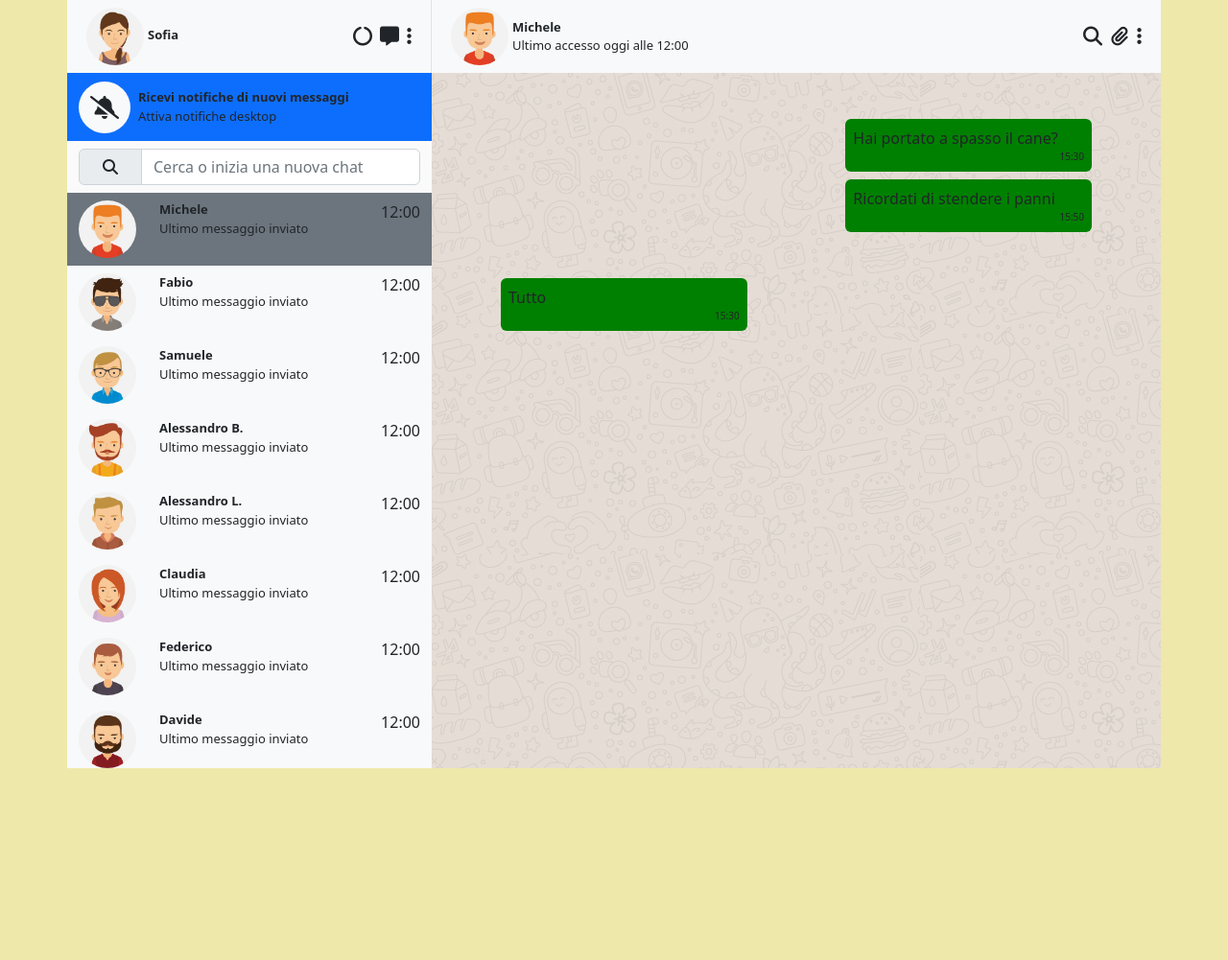
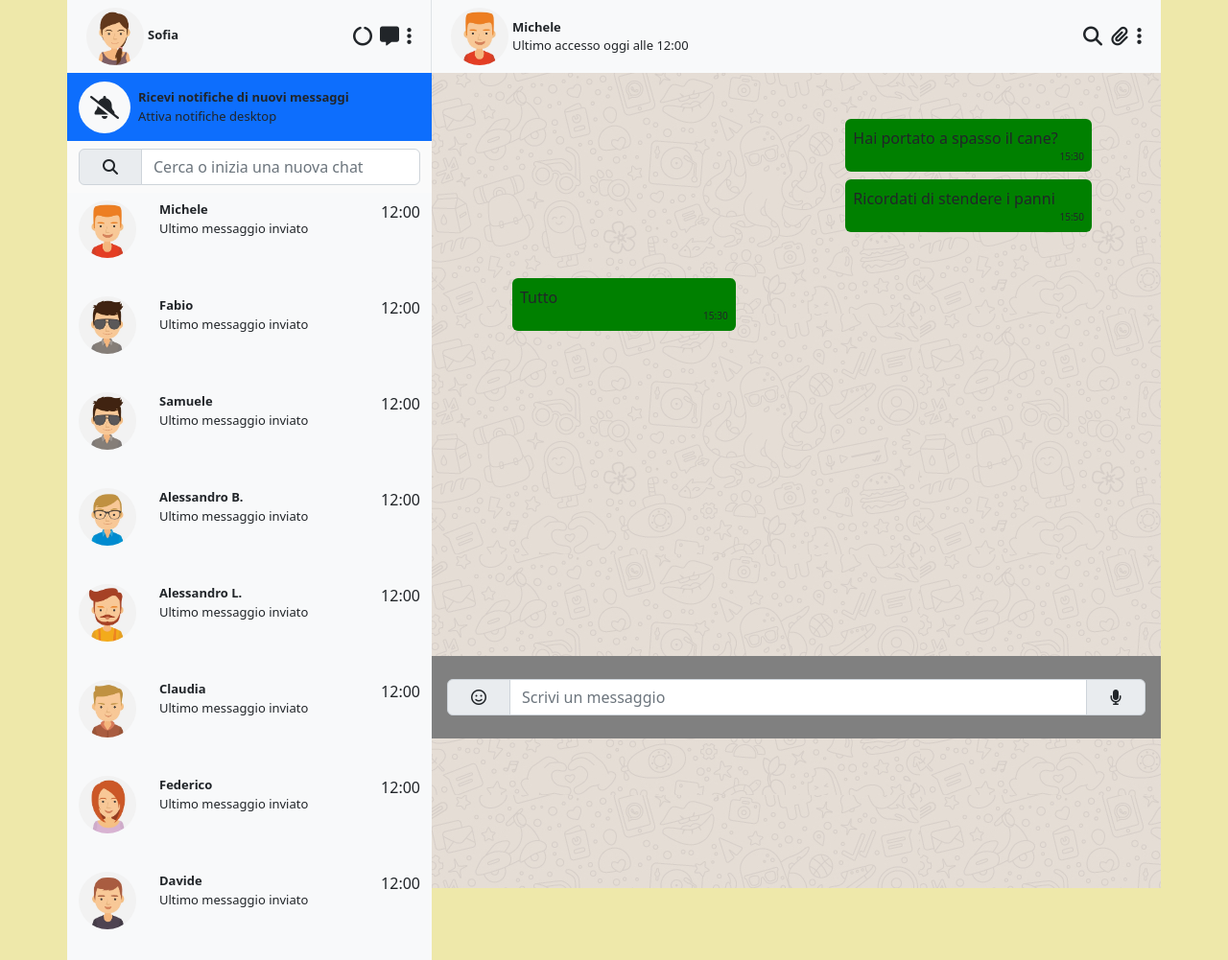
Before and after one commit to marcoarnulfo/vue-boolzapp, a plain HTML site: page index.html in a window 1280 px wide. Shown: the whole page at 96% size. Before the commit the page ends 801 px from the top, so only its background shows below. Drawn offline with nearby package versions, Linux system fonts and the light colour scheme.

Commit message:
end project

```diff
--- a/assets/css/style.css
+++ b/assets/css/style.css
@@ -25,12 +25,15 @@ img{
 }
 
 .overflow{
-    height: 600px;
+    height: 800px;
     overflow: auto;
 }
 
+
 .bg_chat{
     background-image: url(/assets/img/bg_chat1.jpg);
+    height: 850px;
+    overflow: auto;
 }
 
 .my_message{
@@ -40,3 +43,14 @@ img{
 .my_message > .text-end{
     font-size: 10px;
 }
+
+.provaz{
+    position: absolute;
+    bottom: 30px;
+}
+
+.colore{
+    background-color: gray;
+    margin-right: 12px;
+    padding: 1rem;
+}
--- a/assets/js/main.js
+++ b/assets/js/main.js
@@ -52,7 +52,7 @@ createApp({
                 },
                 {
                     name: 'Samuele',
-                    avatar: '_3',
+                    avatar: '_2',
                     visible: true,
                     messages: [
                         {
@@ -74,7 +74,7 @@ createApp({
                 },
                 {
                     name: 'Alessandro B.',
-                    avatar: '_4',
+                    avatar: '_3',
                     visible: true,
                     messages: [
                         {
@@ -91,7 +91,7 @@ createApp({
                 },
                 {
                     name: 'Alessandro L.',
-                    avatar: '_5',
+                    avatar: '_4',
                     visible: true,
                     messages: [
                         {
@@ -108,7 +108,7 @@ createApp({
                 },
                 {
                     name: 'Claudia',
-                    avatar: '_6',
+                    avatar: '_5',
                     visible: true,
                     messages: [
                         {
@@ -130,7 +130,7 @@ createApp({
                 },
                 {
                     name: 'Federico',
-                    avatar: '_7',
+                    avatar: '_6',
                     visible: true,
                     messages: [
                         {
@@ -147,7 +147,7 @@ createApp({
                 },
                 {
                     name: 'Davide',
-                    avatar: '_8',
+                    avatar: '_7',
                     visible: true,
                     messages: [
                         {
--- a/index.html
+++ b/index.html
@@ -21,7 +21,7 @@
         <div class="row">
             <div class="col-4 d-flex justify-content-between bg-light border-end">
                 <div class="p-2 test">
-                    <img class="rounded-circle" src="./assets/img/sofia.jpg" alt="">
+                    <img class="rounded-circle" src="./assets/img/avatar_io.jpg" alt="">
                     <span class="ps-1 fw-bolder">Sofia</span>
                 </div>
                 <div class="p-2 align-self-center fs-5">
@@ -33,7 +33,7 @@
                 <div class="col d-flex justify-content-between bg-light">
                     <div class="p-2 d-flex ">
                         <span>
-                            <img class="rounded-circle" src="./assets/img/michele.jpg" alt="">
+                            <img class="rounded-circle" src="./assets/img/avatar_1.jpg" alt="">
                         </span>
                         <div class="test align-self-center ps-1">
                             <div class="fw-bolder">Michele</div>
@@ -51,7 +51,7 @@
     </div>
 
     <div class="container">
-        <div class="row flex-nowrap">
+        <div class="row ">
             <div class="col-4"> <!-- SideBar -->
                 <div class="row flex-column flex-nowrap">
                     <div class="col d-flex bg-primary">
@@ -71,20 +71,21 @@
                     </div>
                 </div>
                 <div class="row flex-column flex-nowrap overflow"> <!-- Contatti, overflow-->
-                    <div class="col bg-secondary">
+                    <div v-for="(element, i) in contacts" class="col bg-light">
                         <div class="d-flex py-2">
                             <span>
-                                <img class="rounded-circle" src="./assets/img/michele.jpg" alt="">
+                                <img class="rounded-circle" :src="`./assets/img/avatar${element.avatar}.jpg`" alt="">
                             </span>
                             <div class="test ps-4">
-                                <div class="fw-bolder">Michele</div>
+                                <div class="fw-bolder">{{contacts[i].name}}</div>
                                 <div>Ultimo messaggio inviato</div>
                             </div>
                             <div class="ms-auto">
-                                12:00
+                                12:00  <!--{{contacts[0].messages[0].date}}-->
                             </div>
                         </div>
                     </div>
+                    <!--
                     <div class="col bg-light">
                         <div class="d-flex py-2">
                             <span>
@@ -183,6 +184,7 @@
                             </div>
                         </div>
                     </div>
+                -->
                 </div>
             </div>
             <div class="col bg_chat"> <!--Sfondo e chat -->
@@ -203,7 +205,7 @@
                             </div>
                         </div>
                     </div>
-                    <div class=" d-flex mx-5 pt-5">
+                    <div class=" row d-flex mx-5 pt-5">
                         <div class="col-5">
                             <div class="my_message rounded p-2 ">
                                 <div class="">
@@ -218,8 +220,18 @@
                 </div>
             </div>
         </div>
-    </div>
-    <div class="container">
+        <div class="container provaz">
+            <div class="row flex-row-reverse">
+                <div class="col-8 colore">
+                    <div class="input-group py-2">
+                        <div class="input-group-text px-4"><i class="fa-regular fa-face-smile"></i></i></div>
+                        <input type="text" class="form-control" placeholder="Scrivi un messaggio">
+                        <div class="input-group-text px-4"><i class="fa-solid fa-microphone"></i></i></div>
+                    </div>
+                </div>
+            </div>
+        </div>
+
     </div>
 </div>
 
```
Also changed, not shown: assets/img/avatar_1.jpg (renamed from assets/img/michele.jpg), assets/img/avatar_2.jpg (renamed from assets/img/fabio.jpg), assets/img/avatar_3.jpg (renamed from assets/img/samuele.jpg), assets/img/avatar_4.jpg (renamed from assets/img/alessandro_B.jpg), assets/img/avatar_5.jpg (renamed from assets/img/alessandro_L.jpg), assets/img/avatar_6.jpg (renamed from assets/img/claudia.jpg), assets/img/avatar_7.jpg (renamed from assets/img/federico.jpg), assets/img/avatar_8.jpg (renamed from assets/img/davide.jpg), assets/img/avatar_io.jpg (renamed from assets/img/sofia.jpg).
